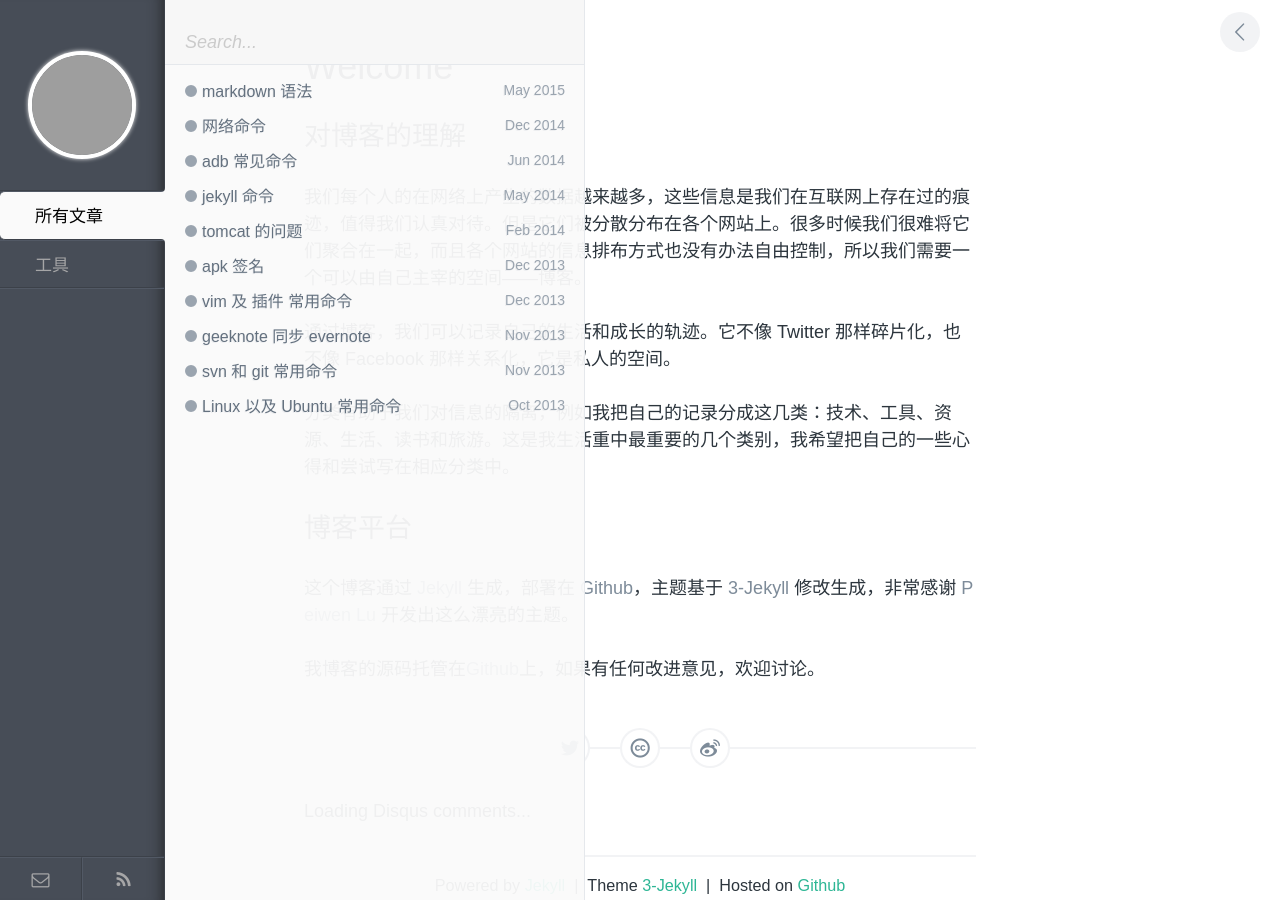
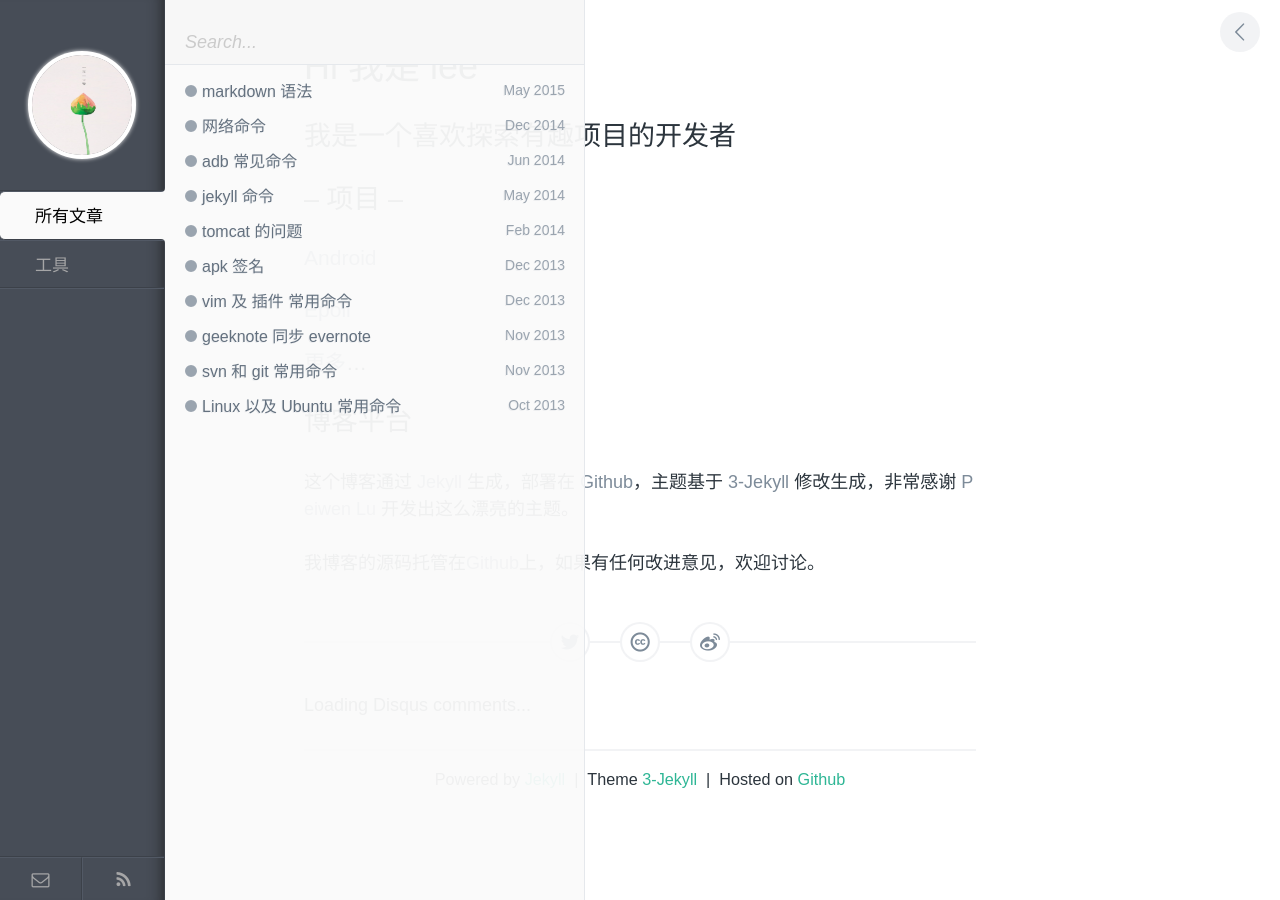
Before and after one commit to lihuaib/lihuaib.github.com, a Jekyll site: the page built from index.md, in a window 1280 px wide. Built offline with Jekyll 4.4.1, drawn with Linux system fonts in a browser that asks for light colours; comment, search, counter and statistics services are not loaded; grey boxes are pictures that could not be loaded.

Commit message:
change some style

```diff
--- a/_config.yml
+++ b/_config.yml
@@ -1,7 +1,7 @@
 permalink: /:year/:month/:day/:title
 paginate: 10
 markdown: kramdown
-pygments: true
+highlighter: true
 
 kramdown:
   input: GFM
@@ -12,7 +12,7 @@
   link: http://lihuaib.org
 
 # avatar头像及Favicon
-avatar: https://github.com/lihuaib/lihuaib.github.com/tree/master/assets/img/avatar.jpg
+avatar: https://raw.githubusercontent.com/lihuaib/lihuaib.github.com/master/assets/img/avatar.jpg
 
 title: lihuaib的博客
 locals:
@@ -21,3 +21,7 @@
   archive: 归档
 active: 技术技巧
 subscribe_rss: /pages/atom.xml
+
+# disqus 设置
+disqus:
+  shortname: lihuaib
--- a/index.md
+++ b/index.md
@@ -1,18 +1,21 @@
 ---
 layout: post
-title: Welcome
+title: Hi 我是 lee
 ---
 
-## 对博客的理解
+## 我是一个喜欢探索有趣项目的开发者
 
-我们每个人的在网络上产生的数据越来越多，这些信息是我们在互联网上存在过的痕迹，值得我们认真对待。但是它们被分散分布在各个网站上。很多时候我们很难将它们聚合在一起，而且各个网站的信息排布方式也没有办法自由控制，所以我们需要一个可以由自己主宰的空间——博客。
+## -- 项目 --
 
-通过博客，我们可以记录自己的生活和成长的轨迹。它不像 Twitter 那样碎片化，也不像 Facebook 那样关系化，它是私人的空间。
+### [Android](https://github.com/lihuaib/android)
 
-分类有助于我们对信息的隔离，例如我把自己的记录分成这几类：技术、工具、资源、生活、读书和旅游。这是我生活重中最重要的几个类别，我希望把自己的一些心得和尝试写在相应分类中。
+### [Epoll](https://github.com/lihuaib/epoll)
+
+### [更多](https://github.com/lihuaib?tab=repositories)...
+
 
 ## 博客平台
 
 这个博客通过 [Jekyll](http://jekyllrb.com/) 生成，部署在 [Github](https://pages.github.com)，主题基于 [3-Jekyll](https://github.com/P233/3-Jekyll) 修改生成，非常感谢 [Peiwen Lu](https://github.com/P233) 开发出这么漂亮的主题。
 
-我博客的源码托管在[Github](https://github.com/suyan/suyan.github.io)上，如果有任何改进意见，欢迎讨论。
+我博客的源码托管在[Github](https://github.com/lihuaib/lihuaib.github.com)上，如果有任何改进意见，欢迎讨论。
```
Also changed, not shown: pages/about.html (deleted, +0 -26 lines), pages/archive.html (deleted, +0 -36 lines), pages/atom.xml (deleted, +0 -20 lines), pages/rss.xml (added, +20 -0 lines), README.md, _includes/header.html (line endings or trailing spaces).
